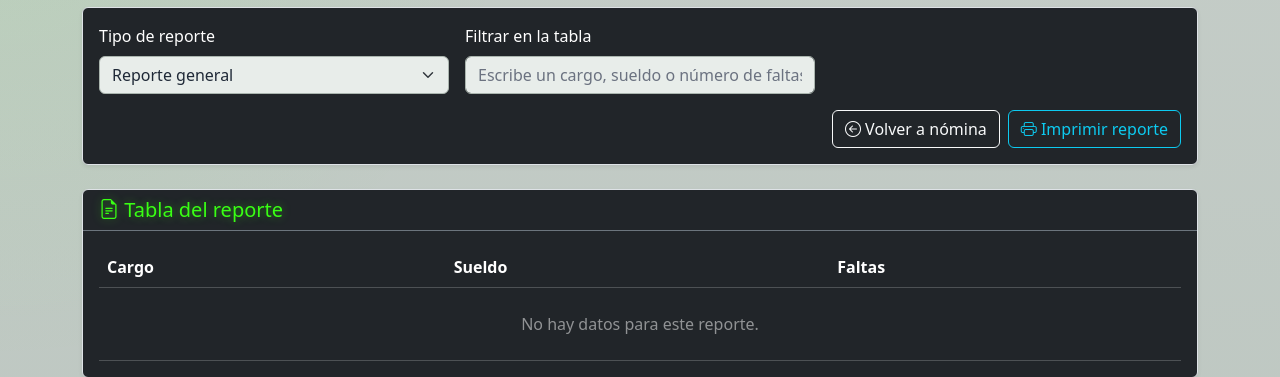
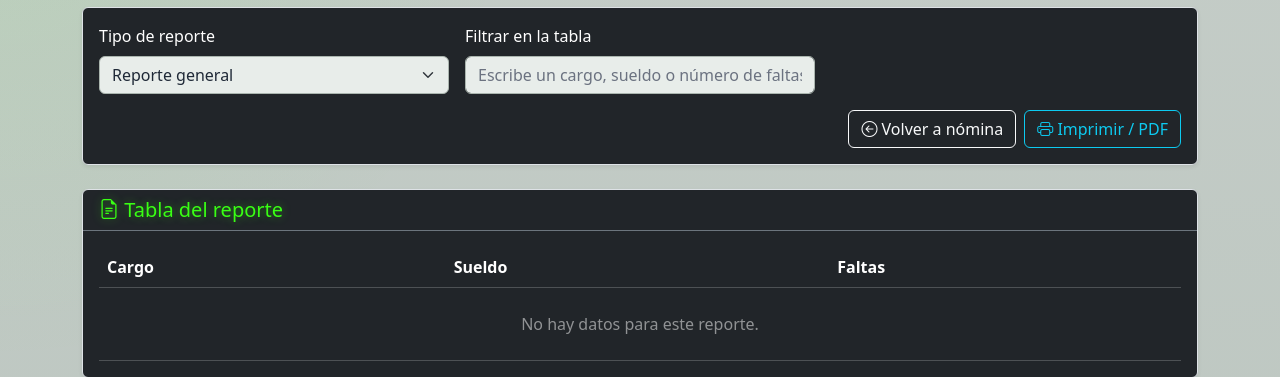
Before and after one commit to esteban-bedoya/MedicarFlow, a PHP site: page /app/views/admin/reportes.php in a window 1280 px wide. Shown: the part 160-537 px from the top of the page. Run offline with PHP 8.4, Linux system fonts and the light colour scheme; data that the repository does not hold is empty.

Commit message:
V1.36_P se ajusta impresion y PDF del reporte

```diff
--- a/app/views/components/reporte_nomina.php
+++ b/app/views/components/reporte_nomina.php
@@ -51,7 +51,7 @@ $opcionesReporte = [
         </div>
     </div>
 
-    <div class="card bg-dark text-white border border-neon shadow-sm mb-4">
+    <div class="card bg-dark text-white border border-neon shadow-sm mb-4" id="bloque_controles_reporte">
         <div class="card-body">
             <div class="row g-3 align-items-end">
                 <div class="col-12 col-lg-4">
@@ -89,7 +89,7 @@ $opcionesReporte = [
                     </a>
                     <button type="button" class="btn btn-outline-info" id="boton_imprimir">
                         <i class="bi bi-printer"></i>
-                        Imprimir reporte
+                        Imprimir / PDF
                     </button>
                 </div>
             </div>
@@ -139,9 +139,7 @@ $opcionesReporte = [
 <style>
     @media print {
         nav,
-        #tipo_reporte,
-        #buscador_tabla,
-        #boton_imprimir,
+        #bloque_controles_reporte,
         .btn,
         label {
             display: none !important;
--- a/public/reportes.php
+++ b/public/reportes.php
@@ -4,6 +4,5 @@ session_start();
 
 require_once __DIR__ . '/../app/controllers/ReportesController.php';
 
-// Instanciamos el controlador y ejecutamos el método principal
 $controller = new ReportesController();
 $controller->index();
```
